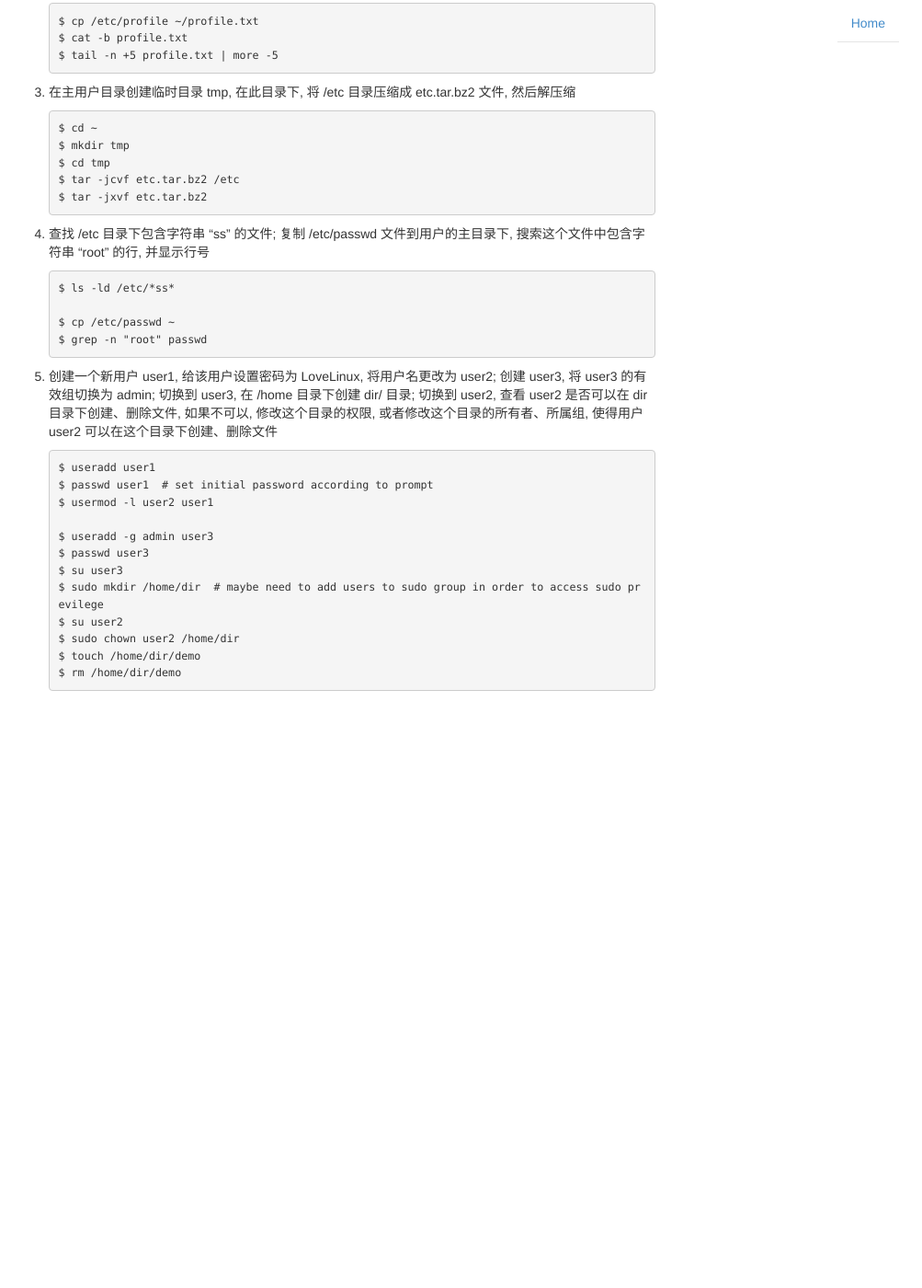
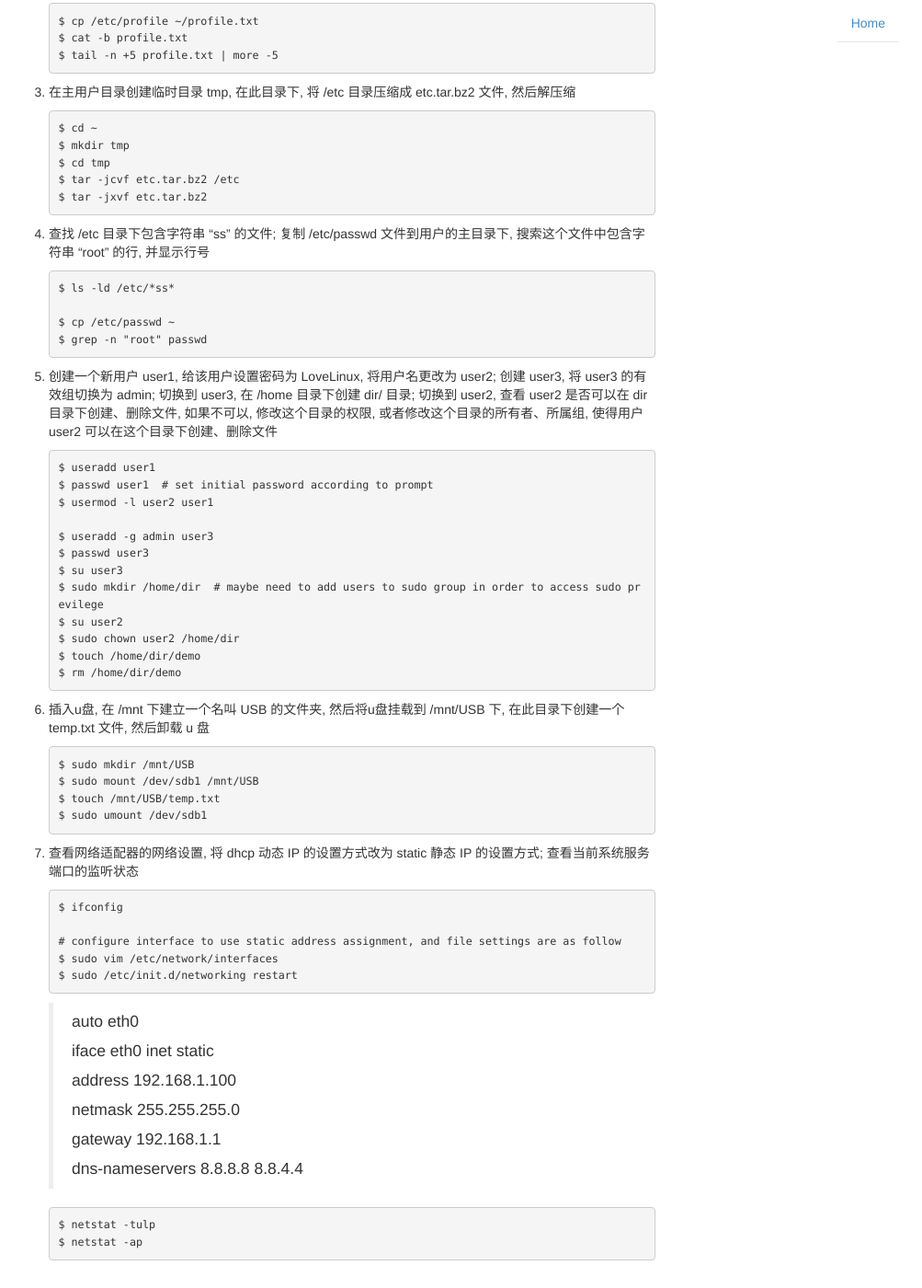
Before and after one commit to zzmxleo/zzmxleo.github.io, a Jekyll site: the page built from _posts/2013-09-24-os-course-linux-command.md, in a window 1280 px wide and 1400 px high, scrolled down 422 px. Shown: the whole window at 92% size, without its empty margins (277-1280 px from the left). Built offline with Jekyll 4.4.1, drawn with Linux system fonts in a browser that asks for light colours; Markdown is read by kramdown in place of the engine named in the settings; before the commit the page ends 1203 px from its top, so only the background shows below that.

Commit message:
update 2013-09-24's post

```diff
--- a/_posts/2013-09-24-os-course-linux-command.md
+++ b/_posts/2013-09-24-os-course-linux-command.md
@@ -52,3 +52,33 @@ title: 操作系统实验——Linux常用命令
 	    $ sudo chown user2 /home/dir
 	    $ touch /home/dir/demo
 	    $ rm /home/dir/demo
+
+6.  插入u盘, 在 /mnt 下建立一个名叫 USB 的文件夹, 然后将u盘挂载到 /mnt/USB 下, 在此目录下创建一个 temp.txt 文件, 然后卸载 u 盘
+
+	    $ sudo mkdir /mnt/USB
+	    $ sudo mount /dev/sdb1 /mnt/USB
+	    $ touch /mnt/USB/temp.txt
+	    $ sudo umount /dev/sdb1
+
+7.  查看网络适配器的网络设置, 将 dhcp 动态 IP 的设置方式改为 static 静态 IP 的设置方式; 查看当前系统服务端口的监听状态
+
+	    $ ifconfig
+
+	    # configure interface to use static address assignment, and file settings are as follow
+	    $ sudo vim /etc/network/interfaces
+	    $ sudo /etc/init.d/networking restart
+
+	> auto eth0
+	>
+	> iface eth0 inet static
+	>
+	> address 192.168.1.100
+	>
+	> netmask 255.255.255.0
+	>
+	> gateway 192.168.1.1
+	>
+	> dns-nameservers 8.8.8.8  8.8.4.4
+
+	    $ netstat -tulp
+	    $ netstat -ap
```
